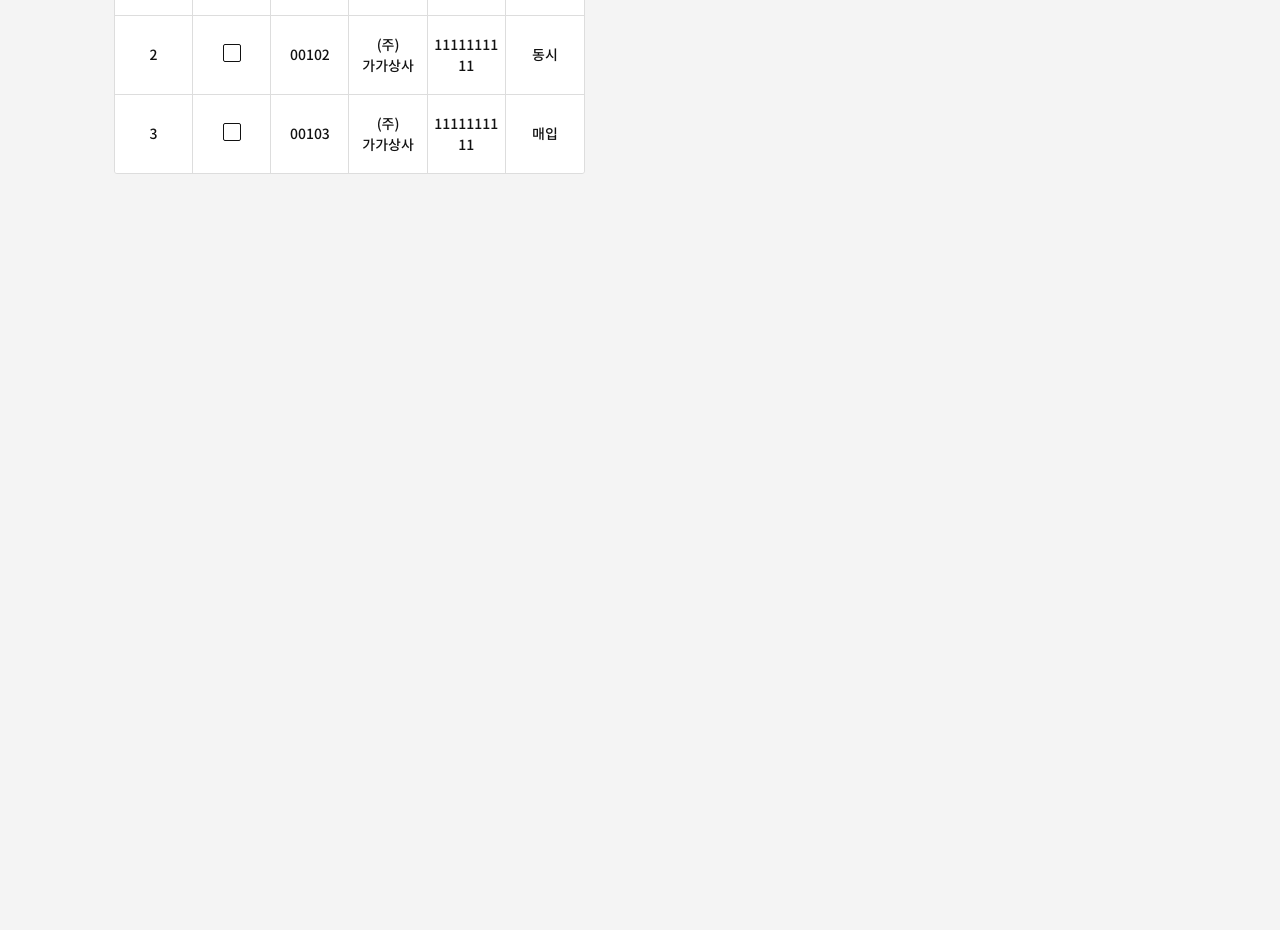
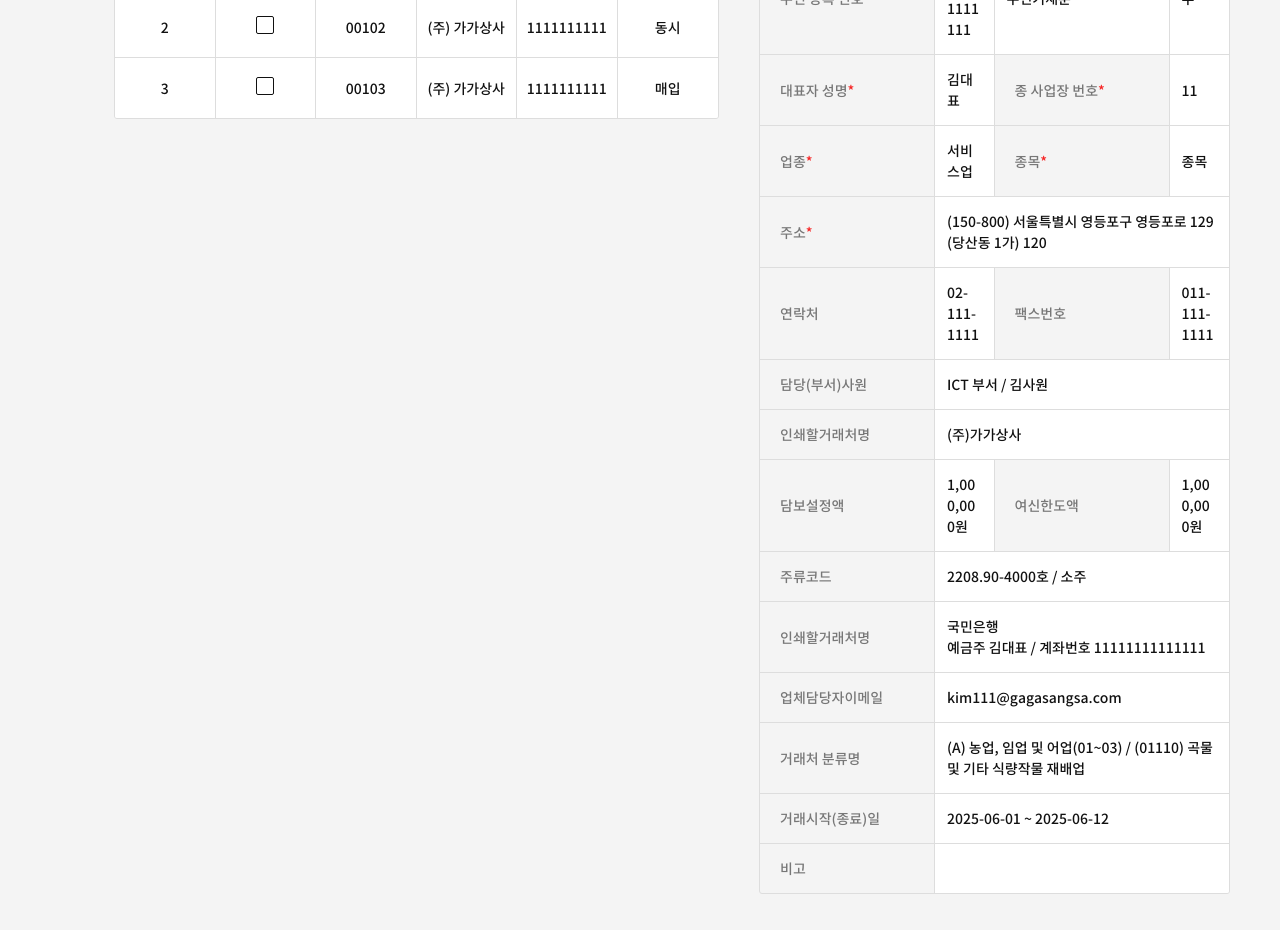
Before and after one commit to yujsoo/spade-pub, a React (Vite) app: page / in a window 1280 px wide. Shown: the part 340-1270 px from the top of the page. Before the commit the page ends 800 px from the top, so only its background shows below. Built offline with nearby package versions, Linux system fonts and the light colour scheme.

Commit message:
chore: 거래처 상세 조회 퍼블리싱 1차 작업

```diff
--- /dev/null
+++ b/src/components/atoms/LabelWithRequired/LabelWithRequired.module.css
@@ -0,0 +1,5 @@
+.required {
+    color: var(--color-error);
+    font-size: 14px;
+    font-weight: 500;
+}
--- /dev/null
+++ b/src/components/atoms/LabelWithRequired/LabelWithRequired.tsx
@@ -0,0 +1,17 @@
+import styles from './LabelWithRequired.module.css';
+
+interface LabelWithRequiredProps {
+  label: string;
+  required?: boolean;
+}
+
+function LabelWithRequired({ label, required }: LabelWithRequiredProps) {
+  return (
+    <>
+      {label}
+      {required && <span className={styles.required}>*</span>}
+    </>
+  );
+}
+
+export default LabelWithRequired;
--- /dev/null
+++ b/src/components/atoms/LabelWithRequired/index.ts
@@ -0,0 +1 @@
+export { default } from './LabelWithRequired';
--- a/src/components/organisms/ClientList/ClientList.tsx
+++ b/src/components/organisms/ClientList/ClientList.tsx
@@ -1,7 +1,7 @@
 import CheckBox from '@/components/atoms/CheckBox';
 import ClientRow from '@/components/molecules/ClientRow';
 import type { ClientType } from '@/types/clientType';
-import styles from '@/styles/table.module.css';
+import commonTableStyles from '@/styles/table.module.css';
 
 interface ClientListProps {
   caption: string;
@@ -10,28 +10,18 @@
 
 function ClientList({ caption, clientData }: ClientListProps) {
   return (
-    <table className={styles.commonTable}>
+    <table className={commonTableStyles.commonTable}>
       <caption>{caption}</caption>
       <thead>
         <tr>
-          <th scope="col" className={styles.th}>
-            No
-          </th>
-          <th scope="col" className={styles.th}>
+          <th scope="col">No</th>
+          <th scope="col">
             <CheckBox />
           </th>
-          <th scope="col" className={styles.th}>
-            코드
-          </th>
-          <th scope="col" className={styles.th}>
-            거래처명
-          </th>
-          <th scope="col" className={styles.th}>
-            등록번호
-          </th>
-          <th scope="col" className={styles.th}>
-            유형
-          </th>
+          <th scope="col">코드</th>
+          <th scope="col">거래처명</th>
+          <th scope="col">등록번호</th>
+          <th scope="col">유형</th>
         </tr>
       </thead>
       <tbody>
--- /dev/null
+++ b/src/components/organisms/CompanyDetail/CompanyDetail.module.css
@@ -0,0 +1,9 @@
+.companyTable th {
+    padding: 0 20px;
+    text-align: left;
+}
+
+.companyTable td {
+    padding: 14px 12px;
+    text-align: left;
+}
--- /dev/null
+++ b/src/components/organisms/CompanyDetail/CompanyDetail.tsx
@@ -0,0 +1,144 @@
+import LabelWithRequired from '@/components/atoms/LabelWithRequired';
+import commonTableStyles from '@/styles/table.module.css';
+import styles from './CompanyDetail.module.css';
+
+interface CompanyDetailProps {
+  caption: string;
+}
+
+function CompanyDetail({ caption }: CompanyDetailProps) {
+  return (
+    <table
+      className={`${commonTableStyles.commonTable} ${styles.companyTable}`}>
+      <caption>{caption}</caption>
+      <colgroup>
+        <col style={{ width: '175px' }} />
+        <col style={{ width: 'auto' }} />
+        <col style={{ width: '175px' }} />
+        <col style={{ width: 'auto' }} />
+      </colgroup>
+      <tbody>
+        <tr>
+          <th>
+            <LabelWithRequired label="사업자등록번호" required />
+          </th>
+          <td colSpan={3}>111-11-1111</td>
+        </tr>
+        <tr>
+          <th>
+            <LabelWithRequired label="주민 등록 번호" required />
+          </th>
+          <td>111111-1111111</td>
+          <td>
+            <LabelWithRequired label="주민기재분" required />
+          </td>
+          <td>부</td>
+        </tr>
+        <tr>
+          <th>
+            <LabelWithRequired label="대표자 성명" required />
+          </th>
+          <td>김대표</td>
+          <th>
+            <LabelWithRequired label="종 사업장 번호" required />
+          </th>
+          <td>11</td>
+        </tr>
+        <tr>
+          <th>
+            <LabelWithRequired label="업종" required />
+          </th>
+          <td>서비스업</td>
+          <th>
+            <LabelWithRequired label="종목" required />
+          </th>
+          <td>종목</td>
+        </tr>
+        <tr>
+          <th>
+            <LabelWithRequired label="주소" required />
+          </th>
+          <td colSpan={3}>
+            (150-800) 서울특별시 영등포구 영등포로 129 (당산동 1가) 120
+          </td>
+        </tr>
+        <tr>
+          <th>
+            <LabelWithRequired label="연락처" />
+          </th>
+          <td>02-111-1111</td>
+          <th>
+            <LabelWithRequired label="팩스번호" />
+          </th>
+          <td>011-111-1111</td>
+        </tr>
+        <tr>
+          <th>
+            <LabelWithRequired label="담당(부서)사원" />
+          </th>
+          <td colSpan={3}>ICT 부서 / 김사원</td>
+        </tr>
+        <tr>
+          <th>
+            <LabelWithRequired label="인쇄할거래처명" />
+          </th>
+          <td colSpan={3}>(주)가가상사</td>
+        </tr>
+        <tr>
+          <th>
+            <LabelWithRequired label="담보설정액" />
+          </th>
+          <td>1,000,000원</td>
+          <th>
+            <LabelWithRequired label="여신한도액" />
+          </th>
+          <td>1,000,000원</td>
+        </tr>
+
+        <tr>
+          <th>
+            <LabelWithRequired label="주류코드" />
+          </th>
+          <td colSpan={3}>2208.90-4000호 / 소주</td>
+        </tr>
+        <tr>
+          <th>
+            <LabelWithRequired label="인쇄할거래처명" />
+          </th>
+          <td colSpan={3}>
+            <p>국민은행</p>
+            <p>예금주 김대표 / 계좌번호 11111111111111</p>
+          </td>
+        </tr>
+        <tr>
+          <th>
+            <LabelWithRequired label="업체담당자이메일" />
+          </th>
+          <td colSpan={3}>kim111@gagasangsa.com</td>
+        </tr>
+        <tr>
+          <th>
+            <LabelWithRequired label="거래처 분류명" />
+          </th>
+          <td colSpan={3}>
+            (A) 농업, 임업 및 어업(01~03) / (01110) 곡물 및 기타 식량작물 재배업
+          </td>
+        </tr>
+        <tr>
+          <th>
+            <LabelWithRequired label="거래시작(종료)일" />
+          </th>
+          <td colSpan={3}>2025-06-01 ~ 2025-06-12</td>
+        </tr>
+        <tr>
+          <th>
+            <LabelWithRequired label="비고" />
+          </th>
+          <td colSpan={3}>{' '}</td>
+        </tr>
+      </tbody>
+    </table>
+  );
+}
+
+export default CompanyDetail;
--- /dev/null
+++ b/src/components/organisms/CompanyDetail/index.ts
@@ -0,0 +1 @@
+export { default } from './CompanyDetail';
--- a/src/pages/AddClientPage/AddClientPage.module.css
+++ b/src/pages/AddClientPage/AddClientPage.module.css
@@ -8,7 +8,7 @@
 }
 
 .detailListCon {
-    flex: auto;
+    flex: 1;
 }
 
 .btnCon {
--- a/src/pages/AddClientPage/AddClientPage.tsx
+++ b/src/pages/AddClientPage/AddClientPage.tsx
@@ -6,6 +6,7 @@
 import { clientData } from '@/data/clientData';
 import laptopIcon from '@/assets/ic/ic_laptop.svg';
 import Button from '@/components/atoms/Button';
+import CompanyDetail from '@/components/organisms/CompanyDetail';
 
 function AddClientPage() {
   return (
@@ -26,8 +27,8 @@
           <div className={styles.btnCon}>
             <Button text="수정" variant="white" />
           </div>
-          <ScrollContainer className={styles.clientListCon}>
-            <></>
+          <ScrollContainer>
+            <CompanyDetail caption="거래처 등록 상세 표" />
           </ScrollContainer>
         </div>
       </div>
--- a/src/styles/table.module.css
+++ b/src/styles/table.module.css
@@ -1,4 +1,3 @@
-
 .commonTable th {
     padding: 10px 4px;
     color: var(--color-gray4);
--- a/src/styles/variables.css
+++ b/src/styles/variables.css
@@ -6,4 +6,5 @@
     --color-gray3: #ababab;
     --color-gray4: #777;
     --color-white: #fff;
+    --color-error: #F62323;
 }
```
